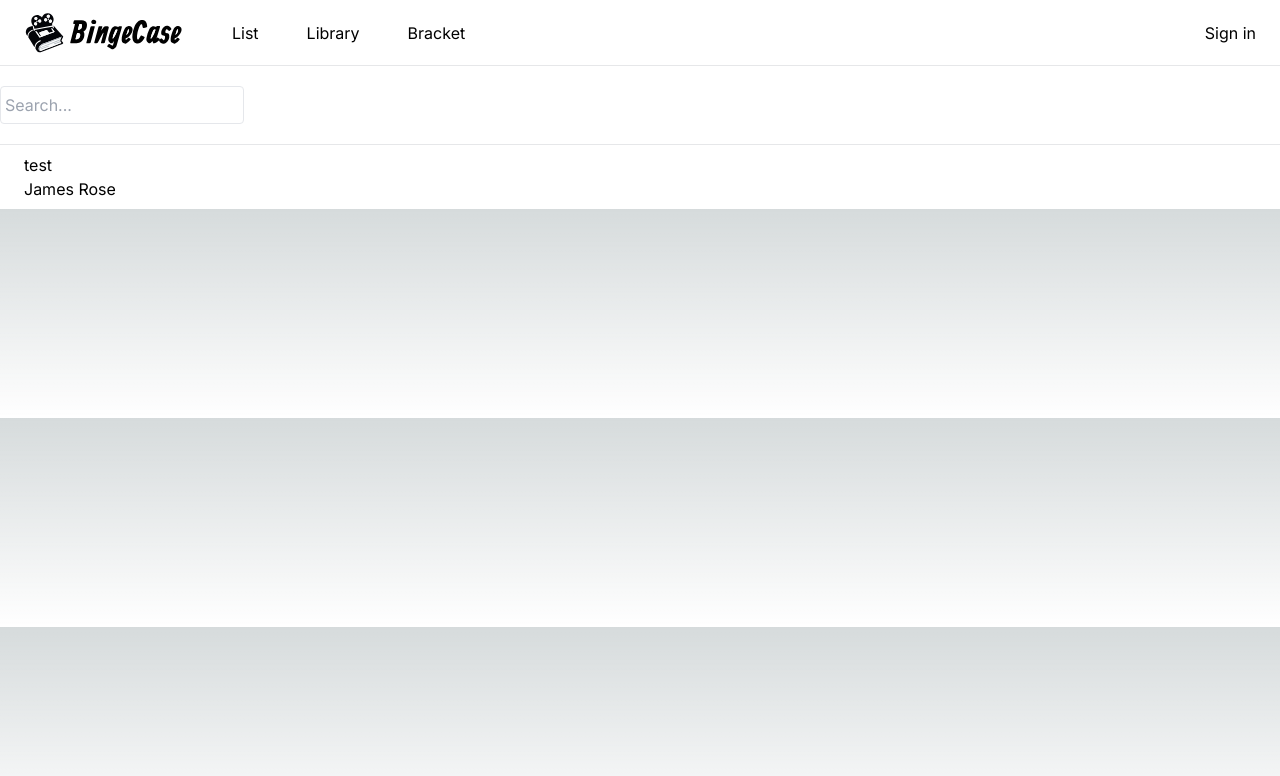
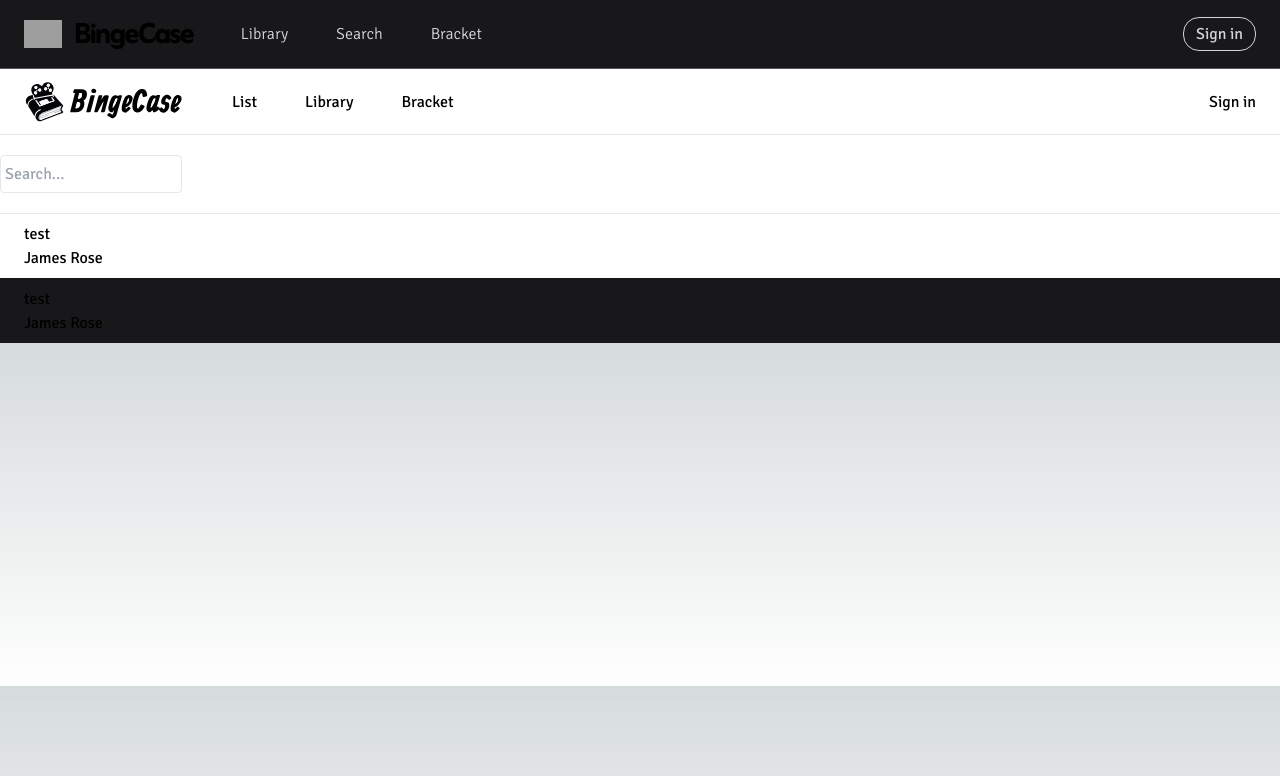
Before and after one commit to jammy-jar/bingecase, a Next.js app: page / in a window 1280 px wide. Shown: the top 776 px of the page. Built offline with nearby package versions, Linux system fonts and the light colour scheme; grey boxes are pictures that could not be loaded.

Commit message:
Add Header and Font

```diff
--- /dev/null
+++ b/src/app/header.tsx
@@ -0,0 +1,46 @@
+import Image from "next/image";
+import Link from 'next/link';
+import { zain } from './layout';
+
+export default function Header() {
+  return (
+  <header className="sticky top-0">
+    <nav className="flex items-center justify-between flex-wrap py-3 px-6 border-b border-zinc-600">
+      <div className="flex items-center flex-shrink-0 mr-12">
+        <Link className="flex items-center" href="./">
+          <Image
+            src="/logo-dark.png"
+            width={38}
+            height={38}
+            alt="BingeCase Logo"
+          />
+          <h1 className={`${zain.className} antialiased tracking-tighter text-4xl ml-3 mt-1`}>BingeCase</h1>
+        </Link>
+      </div>
+      <div className="block sm:hidden">
+        <button className="flex items-center px-3 py-2 border rounded border-slate-900/20 hover:text-slate-900 hover:border-white">
+          <svg className="fill-current h-3 w-3" viewBox="0 0 20 20" xmlns="http://www.w3.org/2000/svg"><title>Menu</title><path d="M0 3h20v2H0V3zm0 6h20v2H0V9zm0 6h20v2H0v-2z"/></svg>
+        </button>
+      </div>
+      <div className="hidden w-full flex-grow sm:flex sm:items-center sm:w-auto">
+        <div className="sm:flex-grow text-zinc-300 font-light">
+          <Link href="./library" className="block mt-4 sm:inline-block sm:mt-0 hover:text-slate-600 mr-12">
+            Library
+          </Link>
+          <Link href="./find" className="block mt-4 sm:inline-block sm:mt-0 hover:text-slate-600 mr-12">
+            Search
+          </Link>
+          <Link href="./bracket" className="block mt-4 sm:inline-block sm:mt-0 hover:text-slate-600 mr-12">
+            Bracket
+          </Link>
+        </div>
+        <div>
+          <button className="block mt-4 sm:inline-block sm:mt-0 border px-3 py-1 rounded-2xl text-zinc-300 border-zinc-300">
+            Sign in
+          </button>
+        </div>
+      </div>
+    </nav>
+  </header>
+  );
+}
--- a/src/app/layout.tsx
+++ b/src/app/layout.tsx
@@ -1,8 +1,12 @@
 import type { Metadata } from "next";
-import { Inter } from "next/font/google";
+import { Signika } from "next/font/google";
+import localFont from 'next/font/local';
+import Header from './header'
+
 import "./globals.css";
 
-const inter = Inter({ subsets: ["latin"] });
+const signika = Signika({ subsets: ["latin"] });
+export const zain = localFont({ src: '../../fonts/zain/Zain-ExtraBold.ttf' })
 
 export const metadata: Metadata = {
   title: "BingeCase",
@@ -16,7 +20,20 @@ export default function RootLayout({
 }>) {
   return (
     <html lang="en">
-      <body className={`${inter.className} antialiased`}>{children}</body>
+      <body className={`${signika.className} antialiased`}>
+        <div className="bg-zinc-900">
+          <Header />
+          <main>{children}</main>
+          <footer className="flex justify-between items-center flex-wrap py-2 px-6 border-t border-slate-900/10">
+            <div className="w-full block flex-grow">
+              <div><p className="block">test</p></div>
+              <div>
+                <p className="block">James Rose</p>
+              </div>
+            </div>
+          </footer>
+        </div>
+      </body>
     </html>
   );
 }
```
Also changed, not shown: fonts/zain/Zain-ExtraBold.ttf (added).
